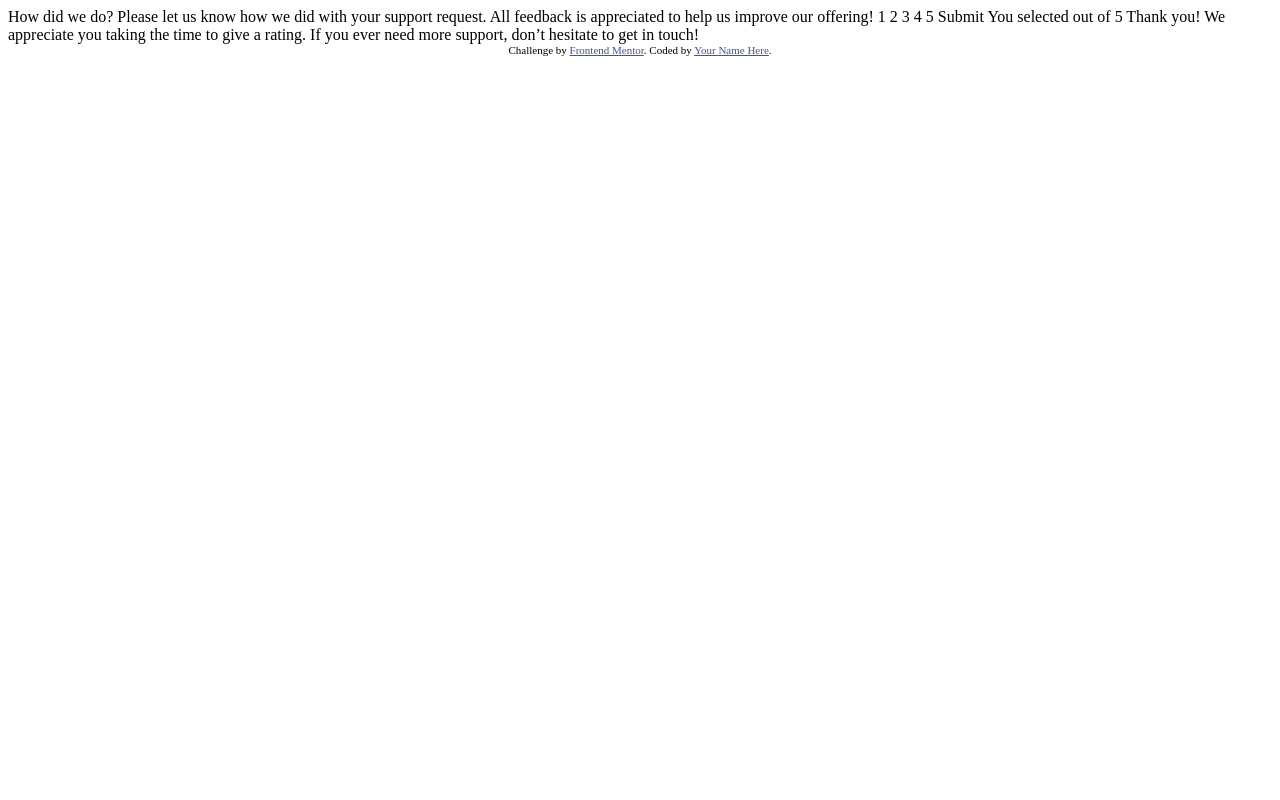
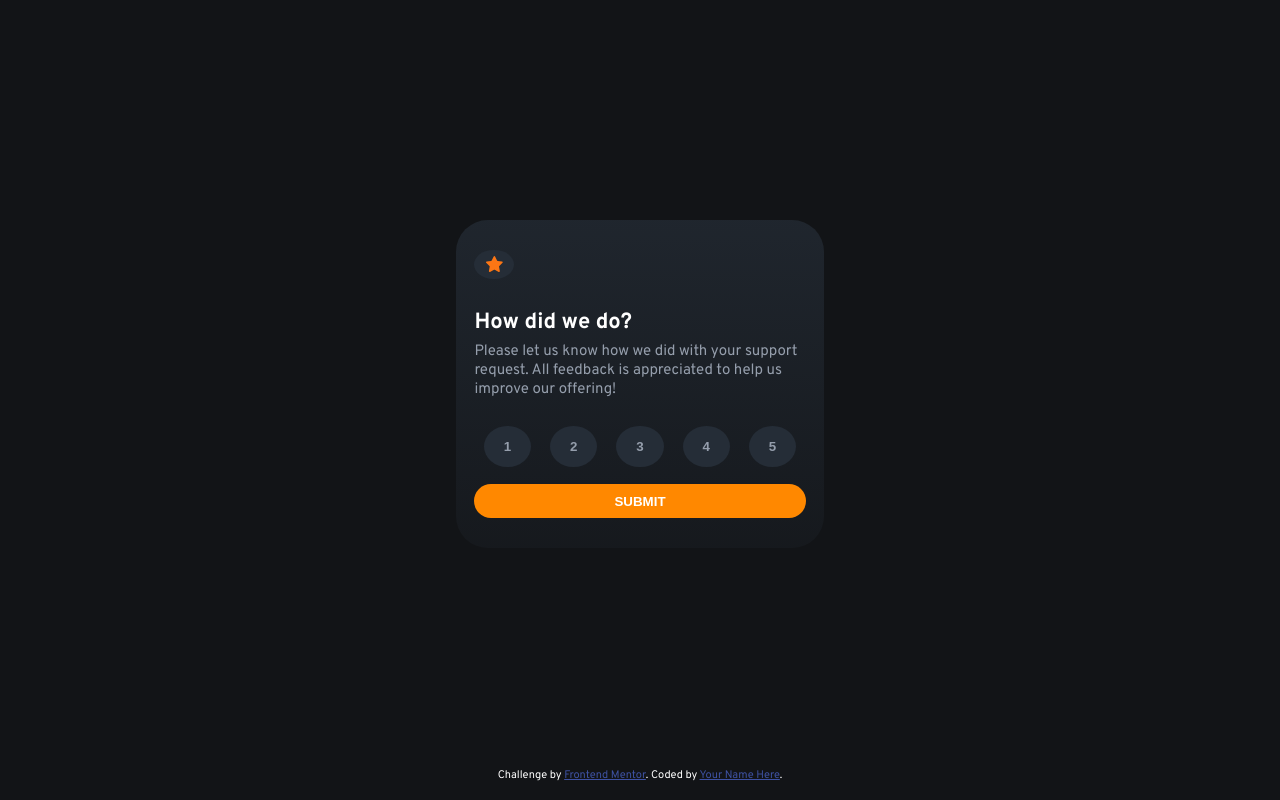
Before and after one commit to danthvp/interactive-rating-component-main, a plain HTML site: page index.html in a window 1280 px wide. Drawn offline with Linux system fonts and the light colour scheme.

Commit message:
Desktop layout

```diff
--- a/index.html
+++ b/index.html
@@ -5,45 +5,56 @@
   <meta name="viewport" content="width=device-width, initial-scale=1.0"> <!-- displays site properly based on user's device -->
 
   <link rel="icon" type="image/png" sizes="32x32" href="./images/favicon-32x32.png">
+  <link rel="stylesheet" href="style.css" type="text/css">
 
   <title>Frontend Mentor | Interactive rating component</title>
 
-  <!-- Feel free to remove these styles or customise in your own stylesheet 👍 -->
-  <style>
-    .attribution { font-size: 11px; text-align: center; }
-    .attribution a { color: hsl(228, 45%, 44%); }
-  </style>
 </head>
 <body>
+  <main id="main" role="main">
+    <section class="card-container">
+      <article class="rating-txt-container">
+        <div class="img-container">
+          <img src="images/icon-star.svg" alt="rating star">
+        </div>
+        <h1 id="h1">How did we do?</h1>
+        <p class="rating-txt">Please let us know how we did with your support request. All feedback is appreciated
+        to help us improve our offering!</p>
+        <form action="" method="dialog" id="form">
+          <div class="input-container">
+            <input type="button" value="1" class="button">
+            <input type="button" value="2" class="button">
+            <input type="button" value="3" class="button">
+            <input type="button" value="4" class="button">
+            <input type="button" value="5" class="button">
+          </div>
+          <input type="button" value="Submit" id="submit">
+        </form>
+      </article>
+    </section>
+  </main>
 
   <!-- Rating state start -->
 
-  How did we do?
 
-  Please let us know how we did with your support request. All feedback is appreciated
-  to help us improve our offering!
-
-  1 2 3 4 5
-
-  Submit
 
   <!-- Rating state end -->
 
   <!-- Thank you state start -->
 
-  You selected <!-- Add rating here --> out of 5
+  <!-- You selected X out of 5
 
   Thank you!
 
   We appreciate you taking the time to give a rating. If you ever need more support,
-  don’t hesitate to get in touch!
+  don’t hesitate to get in touch! -->
 
   <!-- Thank you state end -->
 
 
-  <div class="attribution">
+  <footer class="attribution" role="footer">
     Challenge by <a href="https://www.frontendmentor.io?ref=challenge" target="_blank">Frontend Mentor</a>.
     Coded by <a href="#">Your Name Here</a>.
-  </div>
+  </footer>
 </body>
 </html>
--- a/style.css
+++ b/style.css
@@ -0,0 +1,126 @@
+@import url('https://fonts.googleapis.com/css2?family=Outfit:wght@400;700&family=Overpass:ital,wght@0,400;0,700;1,400;1,700&display=swap');
+
+:root {
+    --white: #ffffff;
+    --light-grey: #959eac;
+    --medium-Grey: #7c8798;
+    --dark-blue: #252d37;
+    --dark-blue-alpha: #252d3733;
+    --very-dark-blue: #121417;
+    --black: #121417;
+    --p-fnt-sz: 15px;
+}
+
+
+* {
+    margin: 0;
+    padding: 0;
+    box-sizing: border-box;
+}
+
+html,
+body {
+    height: 100%;
+}
+
+body {
+    background: var(--very-dark-blue);
+    color: var(--white);
+    font-family: 'Overpass', sans-serif;
+}
+
+p {
+    font-size: var(--p-fnt-sz);
+}
+
+.attribution {
+    font-size: 11px;
+    text-align: center;
+    height: 4%;
+}
+
+.attribution a { color: hsl(228, 45%, 44%); }
+
+#main {
+    height: 96%;
+    display: flex;
+    justify-content: center;
+    align-items: center;
+}
+
+
+
+.card-container {
+    overflow: hidden;
+    border-radius: 2em;
+    background: linear-gradient(to bottom, #252d37b4, var(--dark-blue-alpha));
+    display: inherit;
+    width: 23em;
+    height: auto;
+}
+
+.rating-txt-container {
+    display: inherit;
+    flex-direction: column;
+    padding: 8% 5%;
+
+    #h1 {
+        margin: 2% 0;
+        font-size: 22px;
+    }
+
+    .rating-txt {
+        margin-bottom: 8%;
+        color: var(--light-grey);
+    }
+
+    #form {
+        height: auto;
+        display: inherit;
+        flex-wrap: wrap;
+
+        .input-container {
+            width: 100%;
+            display: inherit;
+            justify-content: space-around;
+            margin-bottom: 5%;
+
+            .button {
+                padding: 4% 6%;
+                border-radius: 50%;
+                border: none;
+                background-color: var(--dark-blue);
+                color: var(--light-grey);
+                font-weight: bold;
+
+            }
+        }
+
+        #submit {
+            text-transform: uppercase;
+            font-weight: bold;
+            width: 100%;
+            padding: 3% 0;
+            border: none;
+            border-radius: 2em;
+            color: var(--white);
+            background-color: #FF8800;
+        }
+
+
+
+    }
+}
+
+
+.img-container {
+    background-color: var(--dark-blue);
+    border-radius: 100%;
+    width: 12%;
+    height: 12%;
+    display: inherit;
+    justify-content: center;
+    align-items: center;
+    padding: 2%;
+    margin-bottom: 7%;
+}
```
